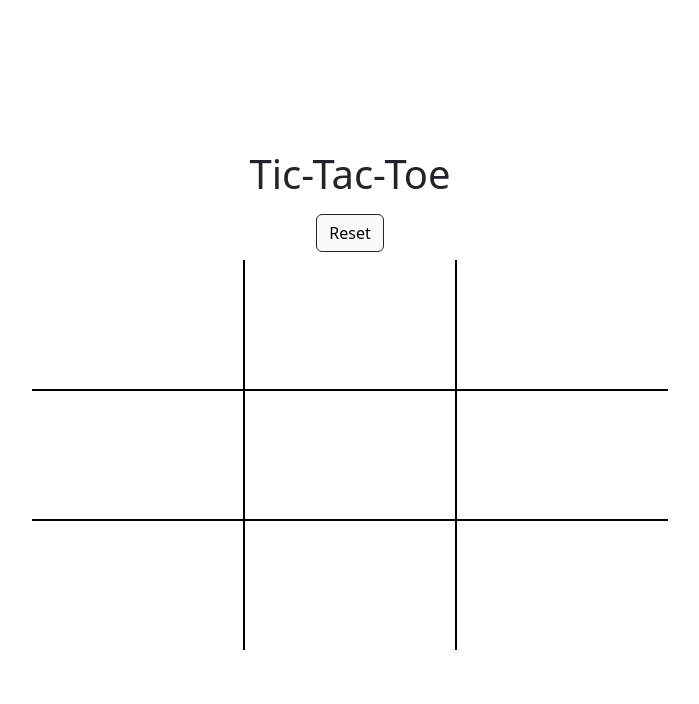
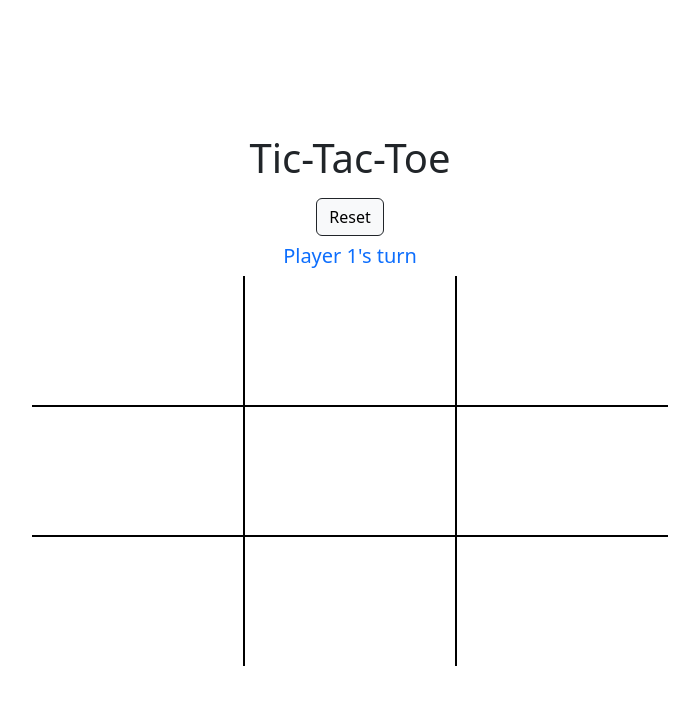
Before and after one commit to vichdz97/tic-tac-toe, a React (Vite) app: page / in a window 1280 px wide. Shown: the top 704 px of the page, without its empty margins (290-989 px from the left). Built offline with nearby package versions, Linux system fonts and the light colour scheme.

Commit message:
added directions for who's turn it is

```diff
--- a/src/App.tsx
+++ b/src/App.tsx
@@ -5,7 +5,7 @@ import Block from './components/Block'
 function App() {
 
     const [ grid, setGrid ] = useState(Array(9).fill(''));
-    const [ iPlayed, setiPlayed ] = useState(true);
+    const [ myTurn, setMyTurn ] = useState(true);
 
     const refresh = () => {
         window.location.reload();
@@ -15,15 +15,16 @@ function App() {
         if (grid[index]) return;
 
         let newGrid = grid.slice();
-        iPlayed ? newGrid[index] = 'X' : newGrid[index] = 'O';
+        myTurn ? newGrid[index] = 'X' : newGrid[index] = 'O';
         setGrid(newGrid);
-        setiPlayed(!iPlayed);
+        setMyTurn(!myTurn);
     }
 
     return (
         <div className='d-flex flex-column justify-content-center align-items-center mx-1'>
             <h1>Tic-Tac-Toe</h1>
             <button className='btn btn-light border border-dark my-2' onClick={refresh}>Reset</button>
+            <h5 className={myTurn ? 'text-primary' : 'text-danger'}>{`${myTurn ? 'Player 1' : 'Player 2'}'s turn`}</h5>
             <div className="row row-cols-3 w-50">
                 <Block value={grid[0]} onClick={() => playXorO(0)} />
                 <Block value={grid[1]} onClick={() => playXorO(1)} />
```
